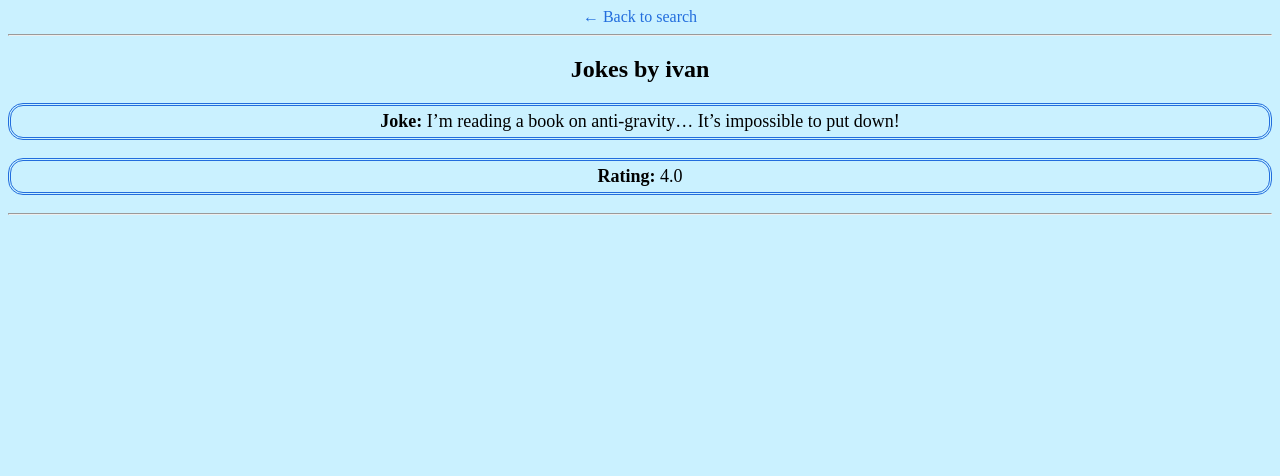
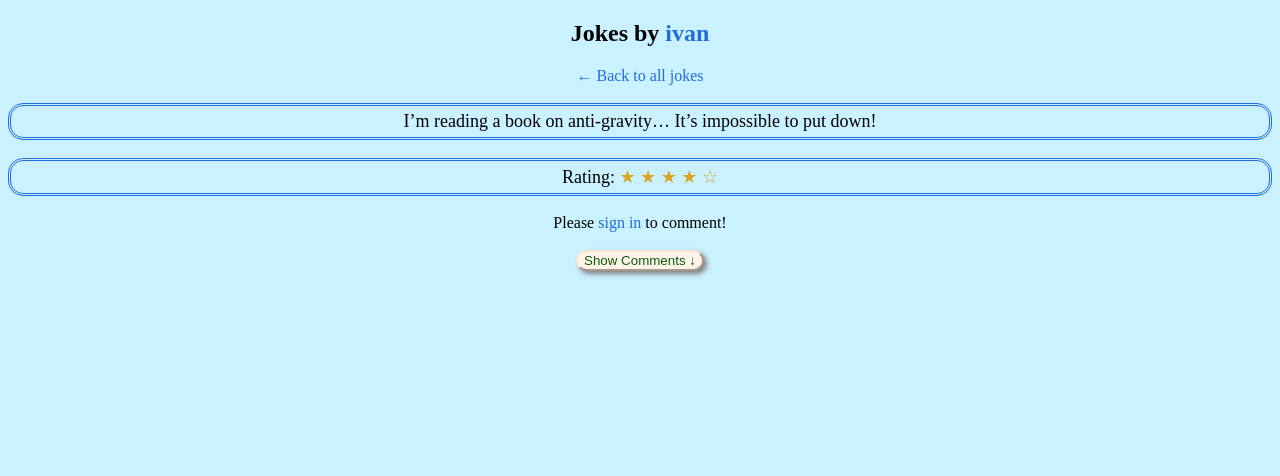
Before and after one commit to sascott9655/Joke-Webpage-, a Flask app: page /user_detail/7 in a window 1280 px wide. Shown: the top 476 px of the page. Run offline with Flask 3, Linux system fonts and the light colour scheme; data comes from the database, SQL or seed files in the repository; both versions use the stored data as it was after the commit.

Commit message:
revamp user_detail route and html page to show all user information in the database

```diff
--- a/app.py
+++ b/app.py
@@ -190,25 +190,8 @@ def delete_account():
 
 @app.route('/search', methods=['GET', 'POST'])
 def search():
-    jokes = []
-    if request.method == 'POST':
-        username = request.form['username']
-        conn = sqlite3.connect('jokes.db')
-        conn.row_factory = sqlite3.Row
-        c = conn.cursor()
-        c.execute('''
-            SELECT "id" FROM "users"
-            WHERE "username" =?''', (username,))
-        user = c.fetchone()
-        conn.close()
+    return
 
-        if user:
-            user_id = user['id']
-            return redirect(url_for('user_detail', user_id=user_id))
-        else:
-            flash('User not found')
-
-    return render_template('search.html')
 
 #These routes are dynamic routes in Flask. They extract the integer value joke_id from the URL and pass into the variable joke_id.
 @app.route('/approve/<int:joke_id>', methods=['POST'])
@@ -292,6 +275,7 @@ def rate_joke(joke_id):
     flash("Your rating and comment have been submitted.")
     return redirect(url_for('index'))
 
+# This route is just for the jokes that make it on the homepage
 @app.route('/joke_detail/<int:joke_id>')
 def joke_detail(joke_id):
     conn = sqlite3.connect('jokes.db')
@@ -342,34 +326,53 @@ def user_detail(user_id):
     conn = sqlite3.connect('jokes.db')
     conn.row_factory = sqlite3.Row
     c = conn.cursor()
+    # Jokes
+    c.execute('''
+            SELECT "jokes"."id", "jokes"."content", "jokes"."rating", "users"."username"
+            FROM "jokes"
+            JOIN "users" ON "jokes"."user_id" = "users"."id"
+            WHERE "users"."id" = ?
+            ''', (user_id,))
 
-    c.execute('''
-    SELECT username FROM users
-    WHERE id = ?''', (user_id,))
-    user = c.fetchone()
+    jokes = []
+    joke_ids = []
+    for row in c.fetchall():
+        jokes.append({
+            'id': row['id'],
+            'content': row['content'],
+            'rating': row['rating'],
+            'username': row['username']
+        })
+        joke_ids.append(row['id'])
 
-    if not user:
-        conn.close()
-        return "User not found", 404
+    if not jokes:
+        flash("User has no jokes uploaded.")
+        return redirect(url_for('index'))
 
-    c.execute('''
-        SELECT content, rating, user_id
-        FROM jokes
-        WHERE user_id = ?
-        ''', (user_id,))
-    rows = c.fetchall()
+    # Fetch all comments *on this user's jokes*
+    comments = []
+    if joke_ids:
+        placeholders = ','.join('?' for _ in joke_ids)
+        c.execute(f'''
+                SELECT "ratings"."comment", "users"."username", "ratings"."rating", "ratings"."timestamp", "ratings"."joke_id"
+                FROM "ratings"
+                JOIN "users" ON "ratings"."user_id" = "users"."id"
+                WHERE "ratings"."joke_id" IN ({placeholders})
+                ORDER BY "ratings"."timestamp" DESC
+                ''', joke_ids)
+
+        for row in c.fetchall():
+            comments.append({
+                'comment': row['comment'],
+                'username': row['username'],
+                'rating': row['rating'],
+                'timestamp': row['timestamp'],
+                'joke_id': row['joke_id']
+            })
+
     conn.close()
 
-    jokes = []
-    for row in rows:
-        jokes.append({
-            'content': row['content'],
-            'rating': row['rating'],
-            'user_id': row['user_id'],
-            'username': user['username']
-        })
-
-    return render_template('user_detail.html', jokes=jokes,  username=user['username'])
+    return render_template('user_detail.html', jokes=jokes, comments=comments)
 
 
 
--- a/static/css/index.css
+++ b/static/css/index.css
@@ -89,3 +89,6 @@ footer{
 hr{
 	color:rgb(34, 109, 221);
 }
+#username{
+	color:rgb(34, 109, 221);
+}
--- a/static/js/joke_detail.js
+++ b/static/js/joke_detail.js
@@ -1,6 +1,9 @@
 function toggleComments(){
-   const commentSection = document.querySelector('.comment-section-wrapper');
-   const button = document.querySelector('.comment-section-button')
+   const button = event.currentTarget;
+   const jokeContainer = button.closest('.joke');
+   const commentSection = jokeContainer.querySelector('.comment-section-wrapper');
+//    const button = document.querySelector('.comment-section-button')
+
    if(commentSection.style.display === 'none' || commentSection.style.display === ''){
        commentSection.style.display = 'block';
        button.textContent = "Hide Comments ↑";
@@ -11,6 +14,8 @@ function toggleComments(){
 }
 
 document.addEventListener('DOMContentLoaded', function() {
-    const button = document.querySelector('.comment-section-button');
-    button.addEventListener('click', toggleComments);
+    const button = document.querySelectorAll('.comment-section-button');
+    button.forEach(function (button){
+        button.addEventListener('click', toggleComments);
+    });
 })
--- a/templates/user_detail.html
+++ b/templates/user_detail.html
@@ -4,30 +4,81 @@
     <meta charset="UTF-8">
     <title>User Details</title>
     <link rel="stylesheet" href="{{ url_for('static', filename='css/index.css') }}">
+    <script src="{{ url_for('static', filename='js/joke_detail.js') }}"></script>
 </head>
 <body>
-    <a href="{{ url_for('search') }}">&larr; Back to search</a>
-    <hr>
+    <h2>Jokes by <strong id="username">{{ jokes[0].username if jokes else 'User' }}</strong></h2>
+        <a href="{{ url_for('index') }}">&larr; Back to all jokes</a>
+    {% if jokes %}
+        {% for joke in jokes %}
+            <div class="joke">
+            <p> {{ joke.content }}</p>
+            <p>Rating:
+                {% set full_stars = joke['rating'] | int %}
+                {% set half_stars = 1 if joke['rating'] - full_stars >= 0.5 else 0 %}
+                {% set empty_stars = 5 - full_stars - half_stars %}
+                {% for i in range(full_stars) %}
+                <span style="color:goldenrod";>★</span>
+                {% endfor %}
+                {% if half_stars %}
+                <span style="color:goldenrod";>⯨</span>
+                {% endif %}
+                {% for i in range(empty_stars) %}
+                <span style="color:goldenrod";>☆</span>
+                {% endfor %}</p>
 
-    <h2>Jokes by {{ username }}</h2>
+                {% if session.get('user_id') %}
+            <form method ="POST" action="{{ url_for('rate_joke', joke_id = joke['id'])}}">
+                <label for="rating">Rate this joke:</label>
+                <select name="rating" required>
+                    <option value=""> </option>
+                    {% for i in range(1, 6) %}
+                    <option value="{{ i }}">{{ i }}</option>
+                    {% endfor %}
+                </select>
+                <label for="comment">Comment:</label>
+                <textarea name="comment" required></textarea>
+                <button type="submit">Submit</button>
+            </form>
+                {% else %}
+                    Please <a href="{{ url_for('login') }}">sign in</a> to comment!
+                {% endif %}
 
-        {% for joke in jokes %}
-
-            <div>
-                <p><strong>Joke:</strong> {{ joke.content }}</p>
-                <p><strong>Rating:</strong> {{ joke.rating }}</p>
-                <hr>
+                <br><br>
+                <button class="comment-section-button" type="submit">Show Comments ↓</button>
+                <div class="comment-section-wrapper" style="display:None;">
+                {% if comments %}
+                    {% for comment in comments %}
+                    <hr>
+                        <div class="comment-section">
+                                {% set full_stars = comment['rating'] | int %}
+                                {% set half_stars = 1 if comment['rating'] - full_stars >= 0.5 else 0 %}
+                                {% set empty_stars = 5 - full_stars - half_stars %}
+                                {% for i in range(full_stars) %}
+                                <span style="color:goldenrod";>★</span>
+                                {% endfor %}
+                                {% if half_stars %}
+                                <span style="color:goldenrod";>⯨</span>
+                                {% endif %}
+                                {% for i in range(empty_stars) %}
+                                <span style="color:goldenrod";>☆</span>
+                                {% endfor %}
+                            <strong>{{ comment.username }}</strong>
+                            <em> {{ comment.comment }} </em>
+                            <small>{{ comment.timestamp }}</small><br>
+                        </div>
+                        <br>
+                        <hr>
+                    {% endfor %}
+                {% else %}
+                    <p>No comments yet!</p>
+                {% endif %}
+                </div>
             </div>
         {% endfor %}
-
-    {% with messages = get_flashed_messages() %}
-            {% if messages %}
-                <div class="flash-message">
-                    <p>{{ messages[0] }}</p>
-                </div>
-            {% endif %}
-        {% endwith %}
-
+    {% else %}
+            <p>This user hasn't posted any jokes yet.</p>
+    {% endif %}
     <footer>
         <p>&copy; 2025 Joke Hub - Created by Sam Scott </p>
     </footer>
```
Also changed, not shown: templates/index.html (+2 -6 lines), templates/joke_detail.html (+13 -1 lines), templates/search.html (+0 -14 lines), jokes.db.
